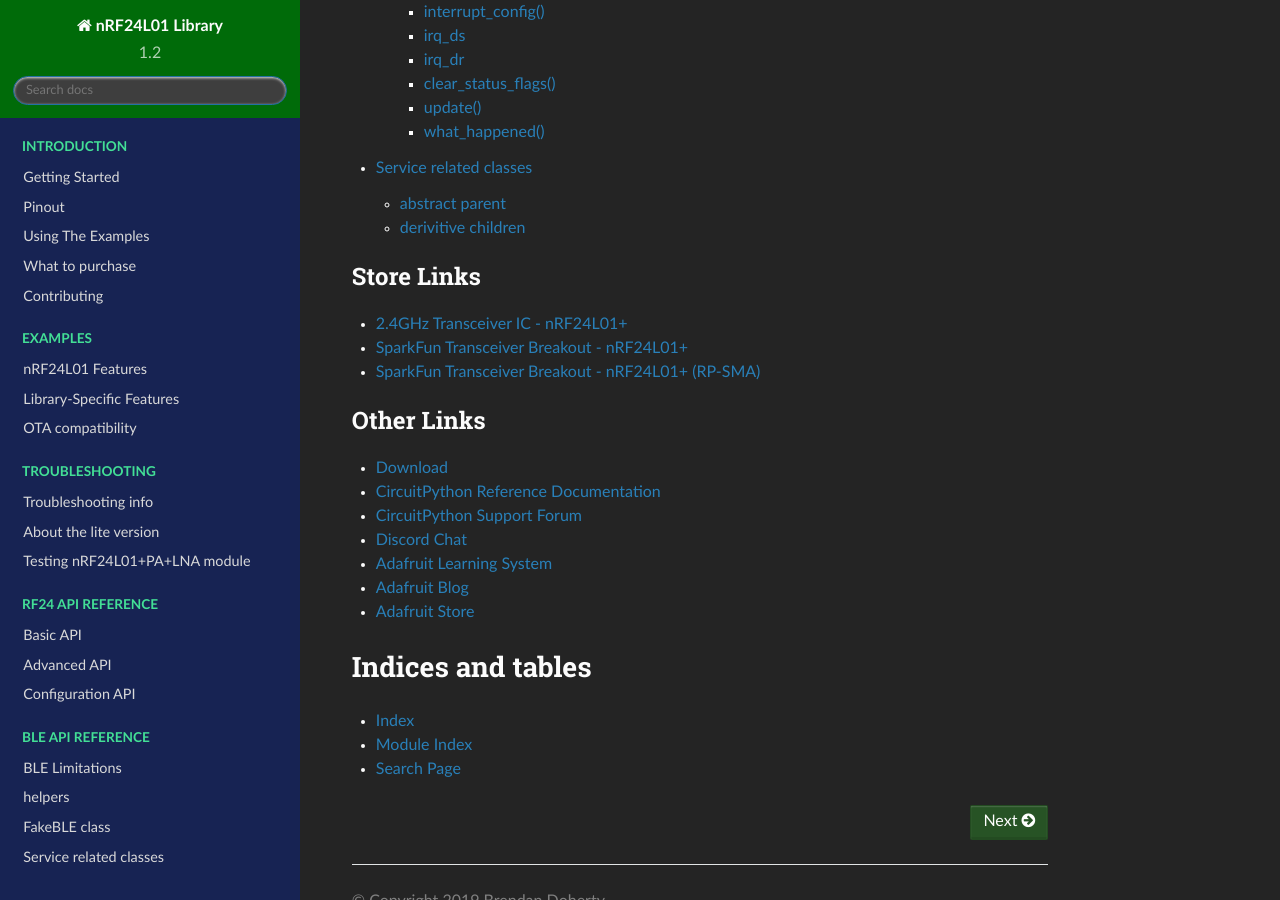
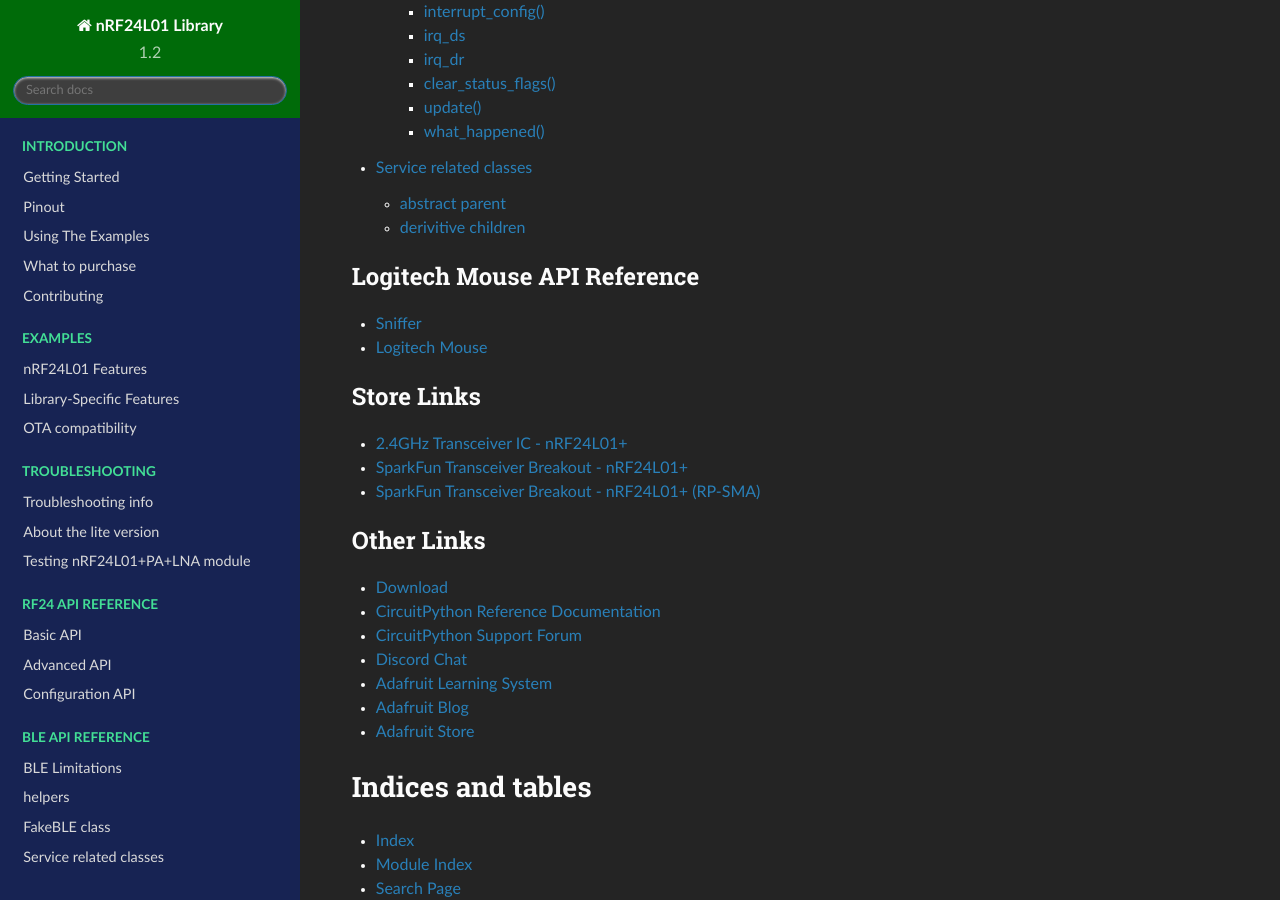
Before and after one commit to nRF24/CircuitPython_nRF24L01, a Sphinx documentation site: the page built from docs/index.rst, in a window 1280 px wide and 900 px high, scrolled down 3161 px. Built offline with Sphinx 7.4.7 and the Read the Docs theme 2.0.0, drawn with Linux system fonts in a browser that asks for light colours.

```diff
--- a/docs/index.rst
+++ b/docs/index.rst
@@ -39,6 +39,11 @@ Table of Contents
     ble_api
 
 .. toctree::
+    :caption: Logitech Mouse API Reference
+
+    logitech
+
+.. toctree::
     :caption: Store Links
 
     2.4GHz Transceiver IC - nRF24L01+ <https://www.sparkfun.com/products/690>
```
Also changed, not shown: 1 other file.
